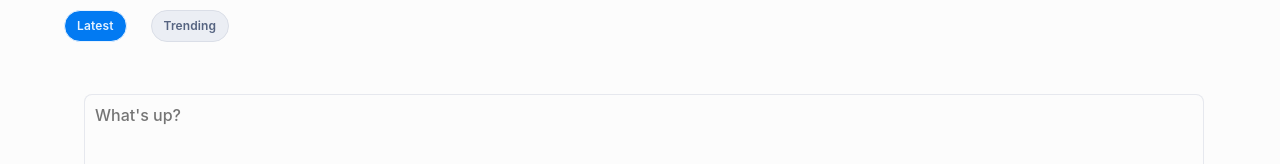
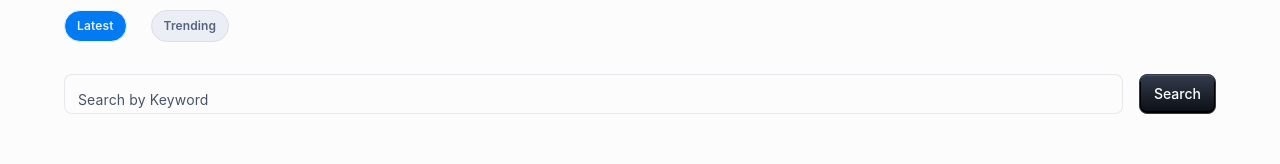
Before and after one commit to notgonnaleo/posterr, a React (Vite) app in the folder src/posterr-ui/: page / in a window 1280 px wide. Shown: the part 144-308 px from the top of the page. Built offline with nearby package versions, Linux system fonts and the light colour scheme; no server answers.

Commit message:
Added text field still need to test it though

```diff
--- a/src/posterr-ui/src/components/Layout/Mainpage/MainContent.tsx
+++ b/src/posterr-ui/src/components/Layout/Mainpage/MainContent.tsx
@@ -1,22 +1,51 @@
-import Box from '@mui/material/Box';
-import Header from '../../Header/Header';
-import Feed from '../../Posts/Feed';
-import CreatePostSection from '../../Posts/CreatePostSection';
-import { useState } from 'react';
-import { FilterOptions } from '../../../models/Post';
+import Box from "@mui/material/Box";
+import Header from "../../Header/Header";
+import Feed from "../../Posts/Feed";
+import CreatePostSection from "../../Posts/CreatePostSection";
+import { useState } from "react";
+import { FilterOptions } from "../../../models/Post";
+import { TextField, Button } from "@mui/material";
 
 export default function MainContent() {
-  const [selectedFilterOption, setFilterOption] = useState<FilterOptions>(FilterOptions.Latest);
+  const [selectedFilterOption, setFilterOption] = useState<FilterOptions>(
+    FilterOptions.Latest
+  );
+  const [keywordSearch, setKeywordSearch] = useState<string>("");
+
   return (
     <Box sx={{ flex: 1 }}>
       <Box>
-        <Header selectedFilterOption={selectedFilterOption} setFilterOption={setFilterOption} />
+        <Header
+          selectedFilterOption={selectedFilterOption}
+          setFilterOption={setFilterOption}
+        />
       </Box>
+
+      <Box sx={{ mt: 4, display: "flex", gap: 2, justifyContent: "center" }}>
+        <TextField
+          label="Search by Keyword"
+          variant="outlined"
+          value={keywordSearch}
+          onChange={(e) => setKeywordSearch(e.target.value)}
+          fullWidth
+        />
+        <Button
+          variant="contained"
+          onClick={() => {
+            setFilterOption(FilterOptions.Latest);
+          }}
+        >
+          Search
+        </Button>
+      </Box>
+
       <Box sx={{ mt: 4 }}>
         <CreatePostSection />
       </Box>
+
       <Box sx={{ mt: 4 }}>
         <Feed
+          keyWord={keywordSearch}
           filterOptions={selectedFilterOption}
         />
       </Box>
--- a/src/posterr-ui/src/components/Posts/Feed.tsx
+++ b/src/posterr-ui/src/components/Posts/Feed.tsx
@@ -11,12 +11,14 @@ import Pagination from "../../models/Pagination";
 
 interface Params {
   filterOptions: FilterOptions;
+  keyWord: string;
 }
 
-const Feed = ({ filterOptions }: Params) => {
+const Feed = ({ filterOptions, keyWord }: Params) => {
   const mockedUserContext: UserContext = {
     UserId: sampleUserId,
   };
+  const [keywordSearch] = useState<string>(keyWord);
   const [userContext] = useState<UserContext>(mockedUserContext);
   const [postList, setPostList] = useState<FeedItem[]>([]);
   const [pagination, setPagination] = useState<Pagination>({
@@ -31,6 +33,11 @@ const Feed = ({ filterOptions }: Params) => {
 
   const loadMorePosts = async () => {
     let posts: FeedItem[] = [];
+
+    if(keywordSearch != '') {
+      const response = await PostFactory.Keyword(keywordSearch);
+      posts = response;
+    }
 
     if (filterOptions === FilterOptions.Latest) {
       const response = await PostFactory.getLatestPosts(pagination.take, pagination.skip);
@@ -48,7 +55,7 @@ const Feed = ({ filterOptions }: Params) => {
   };
 
   return postList.length > 0 ? (
-    <div>
+    <>
       <Grid container spacing={2} columns={1}>
         {postList.map((data, index) => (
           <Grid size={{ xs: 12, md: 4 }} key={index}>
@@ -61,8 +68,7 @@ const Feed = ({ filterOptions }: Params) => {
           <button onClick={() => {loadMorePosts()}}>Load More</button>
         </Box>
       )}
-
-    </div>
+    </>
   ) : (
       <>
         { pagination.lastCount != 0 && (
--- a/src/posterr-ui/src/components/Posts/PostCard.tsx
+++ b/src/posterr-ui/src/components/Posts/PostCard.tsx
@@ -53,13 +53,13 @@ const PostCard: React.FC<Params> = ({ data, userId }) => {
 
   const clickRepost = async () => {
     try {
-      // // I already have a composite key validation for this on the server-side but
-      // // im adding another one here because i won't need to waste time and resource calling the api
-      // // and database and even if the user forces it he wont be able to achieve his goal.
-      // if(userId == data.authorId) {
-      //   alert("You cannot repost your own posts")
-      //   return;
-      // };
+      // I already have a composite key validation for this on the server-side but
+      // im adding another one here because i won't need to waste time and resource calling the api
+      // and database and even if the user forces it he wont be able to achieve his goal.
+      if(userId == data.postUserId) {
+        alert("You cannot repost your own posts")
+        return;
+      };
 
       const response = await PostFactory.Repost(data.postId, userId);
       if (response) {
```
Also changed, not shown: 1 other file (tests, documents, lock files or other folders).
